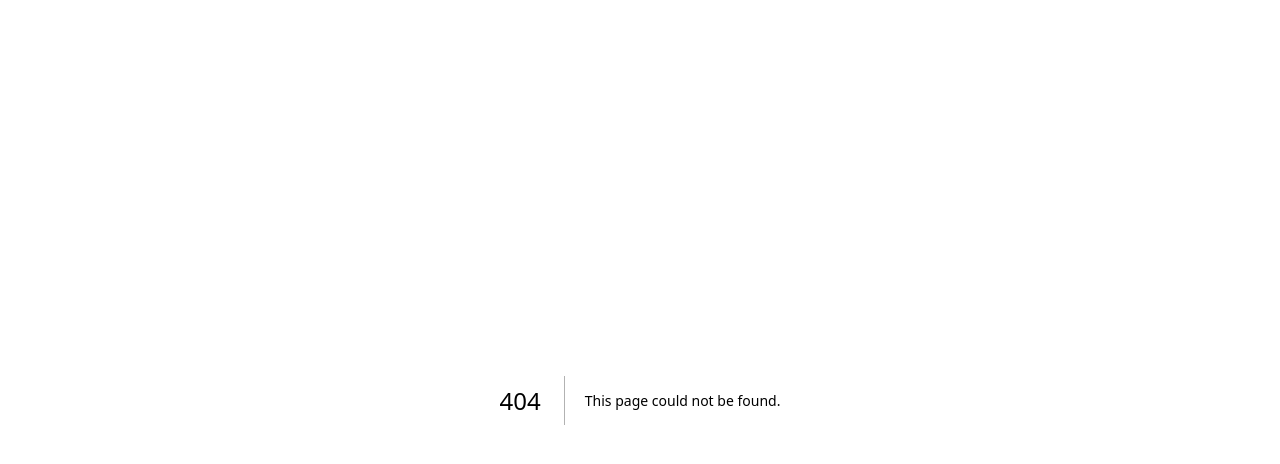
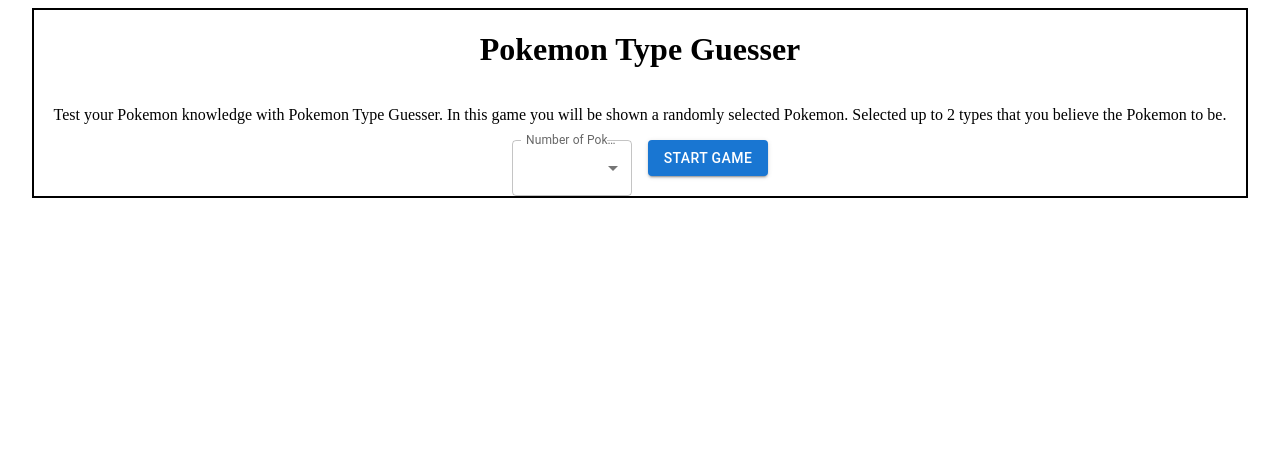
Before and after one commit to mattlandry237/pokemaster-v2, a Next.js app: page /pokemon-type-guesser-landing in a window 1280 px wide. Before the commit this address had no page. Shown: the top 464 px of the page. Built offline with nearby package versions, Linux system fonts and the light colour scheme.

Commit message:
updated of of type-guesser game

```diff
--- a/src/components/Pokemon/Pokemon.module.css
+++ b/src/components/Pokemon/Pokemon.module.css
@@ -23,6 +23,7 @@
     font-family:  Helvetica, sans-serif;
     color: white;
     margin: 5px 0 5px 15px;
+    user-select: none;
 }
 
 
@@ -32,6 +33,11 @@
     text-align: center;
 }
 
+.pokemonImg {
+    user-select: none;
+    -webkit-user-drag: none;
+}
+
 /* TypeCard Styling */
 
 .typeContainer {
--- a/src/components/TypeCard/TypeCard.module.css
+++ b/src/components/TypeCard/TypeCard.module.css
@@ -4,13 +4,13 @@
     width: 150px;
     text-align: center;
     border-radius: 999px 300px 300px 999px;
-    cursor: pointer;
     user-select: none;
 }
 
 .glow {
 	transition-duration: .3s;
 	transition-property: box-shadow;
+    cursor: pointer;
 }
 
 .glow:hover {
--- a/src/components/TypeGrid/TypeGrid.js
+++ b/src/components/TypeGrid/TypeGrid.js
@@ -11,7 +11,7 @@
         <Grid container item xs={8} sx={{ mt: '30px' }} className={styles.typesContainer} rowSpacing={1} align="center">
             {typeData.map(({ name, primaryColor, secondaryColor }) =>
                 <Grid item sx={{ m: "auto" }} xs={8} sm={6} md={4} xl={2} align="center" onClick={() => typeSelectedFunc(gameMode, selectedTypes, name, setStateFunc)}>
-                    <TypeCard type={name} primaryColor={primaryColor} secondaryColor={secondaryColor} button={true} highlight={getTypeResultsStylesFunc(name, selectedTypes, currentPokemon, gameMode)}></TypeCard>
+                    <TypeCard type={name} primaryColor={primaryColor} secondaryColor={secondaryColor} button={gameMode == "end" ? false : true} highlight={getTypeResultsStylesFunc(name, selectedTypes, currentPokemon, gameMode)}></TypeCard>
                 </Grid>
             )}
         </Grid>
--- a/src/pages/index.js
+++ b/src/pages/index.js
@@ -15,15 +15,15 @@
       <Container maxWidth="xl">
         <Grid container>
           <Grid item xs={12}>
-            <h1 style={{textAlign: "center"}}>Pokemaster</h1>
+            <h1 style={{ textAlign: "center" }}>Pokemaster</h1>
           </Grid>
-          <Grid container item sx={{mt: '20px'}} justifyContent="center" align="center">
+          <Grid container item sx={{ mt: '20px' }} justifyContent="center" align="center">
             <Grid item xs={2}>
               <Button variant="contained" component={Link} href="/random-pokemon">Random Pokemon</Button>
             </Grid>
 
             <Grid item xs={2}>
-              <Button variant="contained" component={Link} href="/pokemon-type-guesser">Pokemon Guesser</Button>
+              <Button variant="contained" component={Link} href="/pokemon-type-guesser-landing">Pokemon Guesser</Button>
             </Grid>
 
             <Grid item xs={2}>
--- /dev/null
+++ b/src/pages/pokemon-type-guesser-landing/index.js
@@ -0,0 +1,70 @@
+import Container from '@mui/material/Container'
+import Grid from '@mui/material/Grid'
+import Link from 'next/link'
+import * as React from 'react';
+import Box from '@mui/material/Box';
+import InputLabel from '@mui/material/InputLabel';
+import MenuItem from '@mui/material/MenuItem';
+import FormControl from '@mui/material/FormControl';
+import Select from '@mui/material/Select';
+import Button from '@mui/material/Button';
+
+
+
+const PokemonTypeGuesserLanding = () => {
+
+    const [numPokemon, setNumPokemon] = React.useState(3);
+
+    const handleChange = (event) => {
+        setNumPokemon(event.target.value);
+    };
+
+
+    return (
+        <Container maxWidth="xl" >
+            <Grid container sx={{ border: "2px black solid" }}>
+                <Grid container item justifyContent="center">
+                    <h1>Pokemon Type Guesser</h1>
+                </Grid>
+                <Grid container item justifyContent="center">
+                    <p> Test your Pokemon knowledge with Pokemon Type Guesser. In this game you will be shown a randomly selected Pokemon. Selected up to 2 types that you believe the Pokemon to be.</p>
+                </Grid>
+                <Grid container item justifyContent="center" columnSpacing={2}>
+                    <Grid item>
+                        <Box sx={{ minWidth: 120 }}>
+                            <FormControl fullWidth>
+                                <InputLabel>Number of Pokemon</InputLabel>
+                                <Select
+                                    value={numPokemon}
+                                    label="numPokemon"
+                                    onChange={handleChange}
+                                >
+                                    <MenuItem value={10}>10</MenuItem>
+                                    <MenuItem value={20}>20</MenuItem>
+                                    <MenuItem value={30}>30</MenuItem>
+                                </Select>
+                            </FormControl>
+                        </Box>
+
+                    </Grid>
+                    <Grid item>
+                        <Link style={{ textDecoration: 'none' }}
+                            href={{
+                                pathname: "/pokemon-type-guesser",
+                                query: {
+                                    numPokemon: numPokemon
+                                }
+                            }}
+                            as={''}>
+                            <Button variant="contained" color="primary"> Start Game </Button>
+                        </Link>
+
+                    </Grid>
+                </Grid>
+
+            </Grid>
+        </Container>
+    )
+}
+
+export default PokemonTypeGuesserLanding
--- a/src/pages/random-pokemon.js
+++ b/src/pages/random-pokemon.js
@@ -1,4 +1,4 @@
-import Pokemon from "../components/pokemon/pokemon.js";
+import Pokemon from "../components/Pokemon";
 import React, { useState, useEffect } from "react";
 import Button from "@mui/material/Button";
 import { getPokemon } from "../utils/helpers.js";
@@ -24,7 +24,7 @@
 
     useEffect(() => {
         console.log(activePokemon)
-    },[activePokemon])
+    }, [activePokemon])
 
     return (
         <Container maxWidth="xl">
```
Also changed, not shown: src/pages/pokemon-type-guesser/PokemonTypeGuesser.module.css (+16 -0 lines), src/pages/pokemon-type-guesser/index.js (+31 -27 lines), src/pages/test.js (added, +34 -0 lines).
